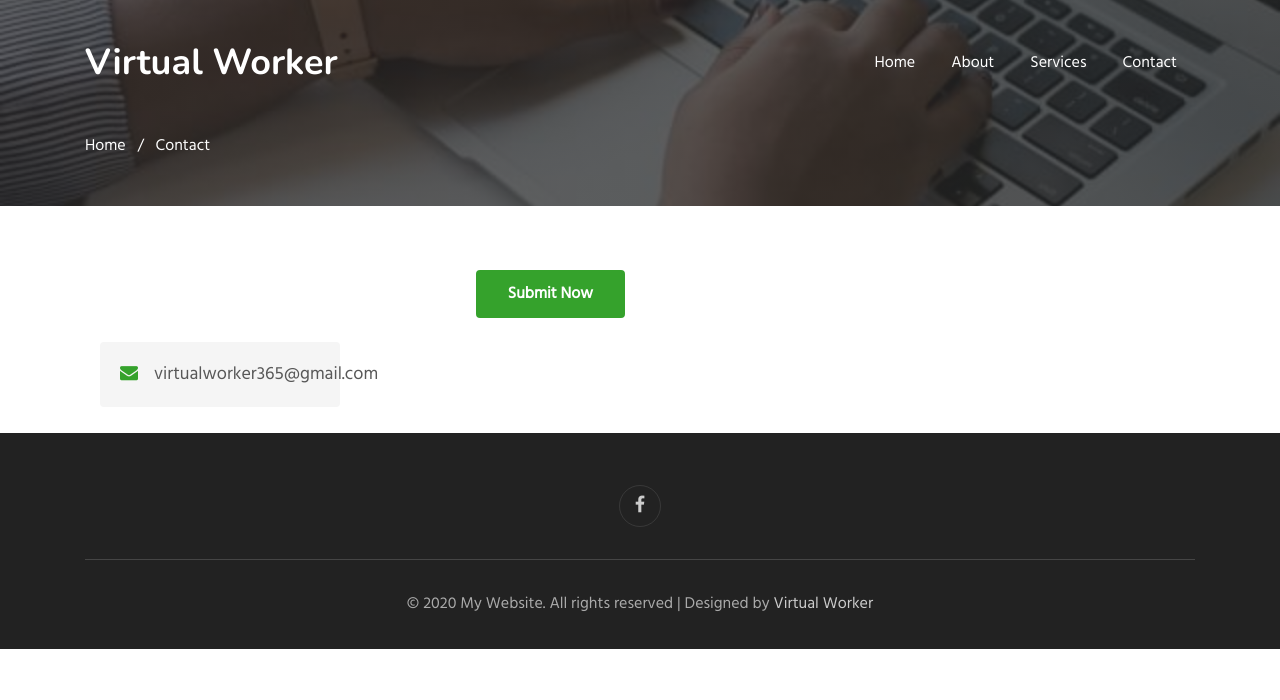
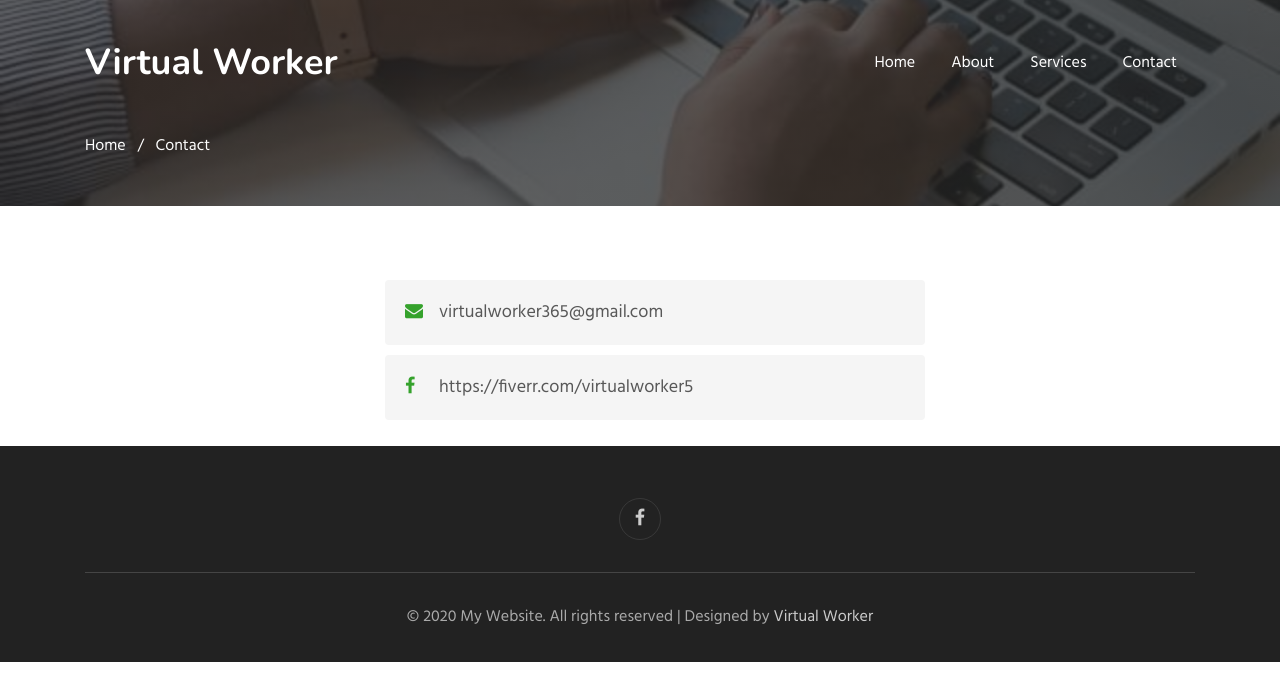
Before and after one commit to muhammedfarzin/website, a plain HTML site: page contact.html in a window 1280 px wide. Drawn offline with nearby package versions, Linux system fonts and the light colour scheme.

Commit message:
contact.html is completed

```diff
--- a/contact.html
+++ b/contact.html
@@ -69,18 +69,7 @@ Author URL: https://www.fiverr.com/virtualworker5
 
             <div class="row cont-main-top">
                <!-- contact form -->
-               <div class="contacts12-main col-lg-6 ">
-
-                <form action="https://sendmail.w3layouts.com/submitForm" method="post" class="main-input">
-                    <div class="top-inputs d-grid">
-
-                      <!-- <iframe src="https://facebook.com" frameborder="3" class="h-10 w-20"></iframe> -->
-
-                    <div class="text-right">
-                        <button type="submit" class="btn btn-theme2">Submit Now</button>
-                    </div>
-                </form>
-            </div>
+               <iframe src="" frameborder="0"></iframe>
             <!-- //contact form -->
                 <!-- contact address -->
                 <div class="contact col-lg-6 mt-lg-0 mt-5">
@@ -95,8 +84,21 @@ Author URL: https://www.fiverr.com/virtualworker5
                             </a>
                         </div>
 
+                      </div>
                     </div>
+                    <div class="cont-subs">
+                      <div class="cont-add add-2">
+                          <div class="cont-add-lft">
+                              <span class="fa fa-facebook" aria-hidden="true"></span>
+                         </div>
+                         <div class="cont-add-rgt">
+                        <a href="https://fiverr.com/virtualworker5">
+                              <p class="contact-text-sub">https://fiverr.com/virtualworker5</p>
+                          </a>
+                      </div>
+
                     </div>
+                  </div>
                 </div>
                 <!-- //contact address -->
 
```
